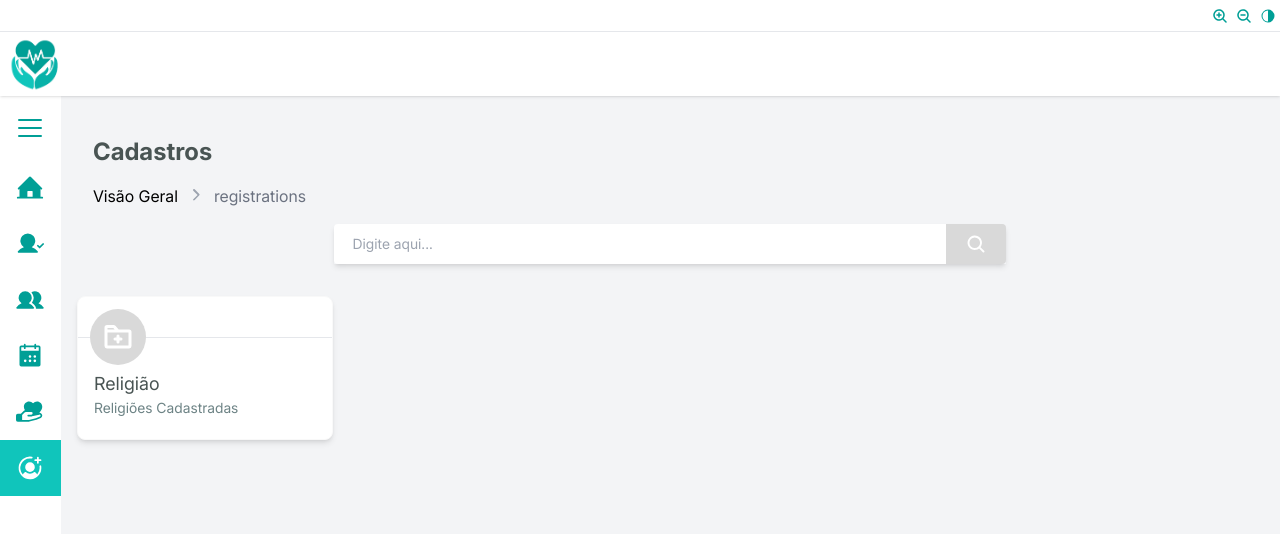
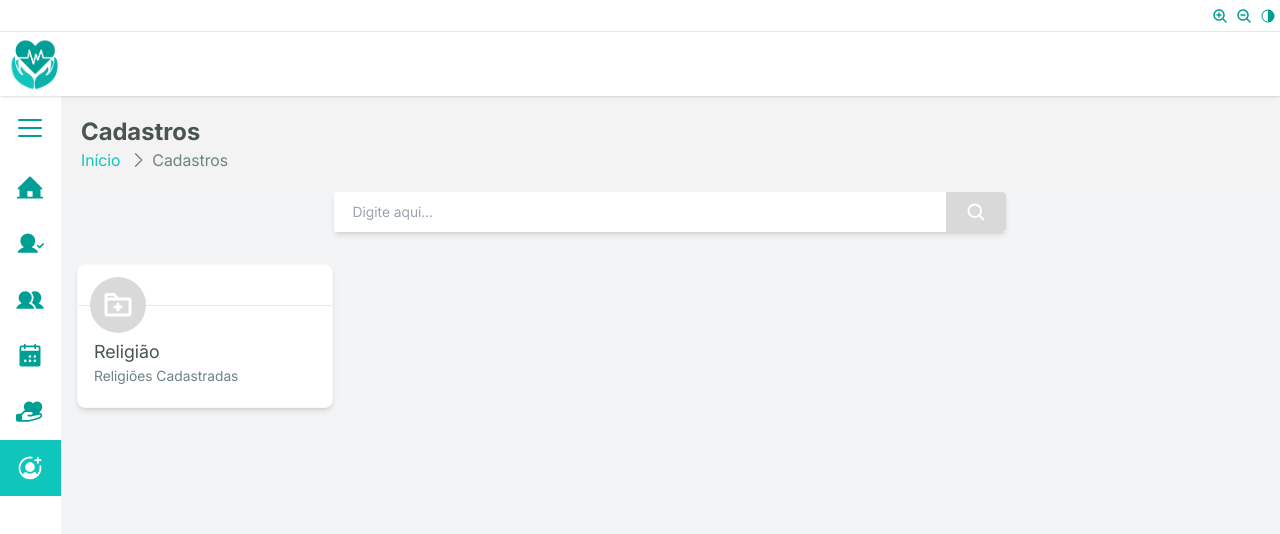
Before and after one commit to Fatec-ADS-AMS2024/SeniorCareManager-Frontend, a React (Vite) app in the folder SeniorCareManagerFrontend/: page /registrations in a window 1280 px wide. Shown: the top 534 px of the page. Built offline with nearby package versions, Linux system fonts and the light colour scheme.

Commit message:
:sparkles: feat: Breadcrumb e PageTitle adicionados

```diff
--- a/SeniorCareManagerFrontend/src/components/Breadcrumb/index.tsx
+++ b/SeniorCareManagerFrontend/src/components/Breadcrumb/index.tsx
@@ -1,65 +1,53 @@
 import { Link, useLocation } from "react-router-dom";
+import { CaretRight } from "@phosphor-icons/react";
 
 export default function Breadcrumb() {
   const location = useLocation();
-  const pathnames = location.pathname
-    .split("/")
-    .filter((x) => x && x.toLowerCase() !== "home"); // Remove a primeira ocorrência de "home"
+  const pathnames = location.pathname.split("/").filter((x) => x);
+
+  // Mapeamento para traduzir as rotas
+  // ADICIONAR A ROTA DA SUA PÁGINA E COLOCAR EM PORTUGUÊS ENTRE ASPAS
+  //EXEMPLO: REGISTER: "CADASTROS"
+  const breadcrumbNameMap: { [key: string]: string } = {
+    generalAdministrator: "Visão Geral",
+    registrations: "Cadastros",
+    religionregistration: "Cadastro de Religião",
+    accessibility: "Acessibilidade",
+  };
 
   return (
-    <nav className="flex items- p-4 space-x-4" aria-label="Breadcrumb">
-
-      <ul className="flex">
-        {/* Adiciona "Home" manualmente como o primeiro item */}
+    <nav
+      className="flex items-center space-x-2"
+      aria-label="Breadcrumb"
+    >
+      <ul className="flex items-center space-x-1">
+        {/* Primeiro item: Início */}
         <li className="flex items-center">
-          <Link to="/" className="text-textSecundary hover:text-textPrimary">
-            Visão Geral
+          <Link to="/" className="text-secondary hover:text-primary font-medium">
+            Início
           </Link>
-          {pathnames.length > 0 && (
-            <svg
-              className="h-5 w-5 text-gray-400 mx-2"
-              xmlns="http://www.w3.org/2000/svg"
-              viewBox="0 0 20 20"
-              fill="currentColor"
-              aria-hidden="true"
-            >
-              <path
-                fillRule="evenodd"
-                d="M7.293 14.707a1 1 0 010-1.414L11.586 9 7.293 4.707a1 1 0 011.414-1.414l4.586 4.586a1 1 0 010 1.414l-4.586 4.586a1 1 0 01-1.414 0z"
-                clipRule="evenodd"
-              />
-            </svg>
-          )}
         </li>
 
-        {/* Processa as partes da URL */}
+        {/* Renderização dinâmica dos caminhos */}
         {pathnames.map((value, index) => {
-          const to = `/${pathnames.slice(0, index + 1).join("/")}`; // Reconstrói a URL para cada nível.
-          const isLast = index === pathnames.length - 1; // Verifica se é o último item.
+          const to = `/${pathnames.slice(0, index + 1).join("/")}`;
+          const isLast = index === pathnames.length - 1;
+
           return (
             <li key={to} className="flex items-center">
+              {/* Seta entre os itens */}
+              <CaretRight className="text-textSecondary h-5 w-5 mx-1" />
               {isLast ? (
-                // Último item não é clicável
-                <span className="text-gray-500">{value}</span>
+                <span className="text-textSecondary font-medium">
+                  {breadcrumbNameMap[value] || value}
+                </span>
               ) : (
-                <Link to={to} className="text-primary hover:text-hoverPrimary">
-                  {value}
+                <Link
+                  to={to}
+                  className="text-secondary hover:text-primary font-medium"
+                >
+                  {breadcrumbNameMap[value] || value}
                 </Link>
-              )}
-              {!isLast && (
-                <svg
-                  className="h-5 w-5 text-gray-400 mx-2"
-                  xmlns="http://www.w3.org/2000/svg"
-                  viewBox="0 0 20 20"
-                  fill="currentColor"
-                  aria-hidden="true"
-                >
-                  <path
-                    fillRule="evenodd"
-                    d="M7.293 14.707a1 1 0 010-1.414L11.586 9 7.293 4.707a1 1 0 011.414-1.414l4.586 4.586a1 1 0 010 1.414l-4.586 4.586a1 1 0 01-1.414 0z"
-                    clipRule="evenodd"
-                  />
-                </svg>
               )}
             </li>
           );
--- /dev/null
+++ b/SeniorCareManagerFrontend/src/components/BreadcrumbPageTitle/index.tsx
@@ -0,0 +1,17 @@
+import Breadcrumb from "../Breadcrumb";
+import PageTitle from "../PageTitle";
+
+interface BreadcrumbPageTitleProps {
+  title: string;
+}
+
+export default function Breadcrumb_PageTitle({
+  title,
+}: BreadcrumbPageTitleProps) {
+  return (
+    <div className="bg-neutral p-5">
+      <PageTitle title={title} />
+      <Breadcrumb />
+    </div>
+  );
+}
--- a/SeniorCareManagerFrontend/src/components/PageTitle/index.tsx
+++ b/SeniorCareManagerFrontend/src/components/PageTitle/index.tsx
@@ -1,10 +1,10 @@
-interface TitleProps {
+interface PageTitleProps {
   title: string;
 }
 
-export default function PageTitle({ title }: TitleProps) {
+export default function PageTitle({ title }: PageTitleProps) {
   return (
-      <div className="pt-2 pl-4">
+    <div>
       <h1 className="text-2xl font-bold text-textPrimary">{title}</h1>
     </div>
   );
--- a/SeniorCareManagerFrontend/src/pages/GeneralAdministrator/index.tsx
+++ b/SeniorCareManagerFrontend/src/pages/GeneralAdministrator/index.tsx
@@ -1,11 +1,9 @@
-import Breadcrumb from "../../components/Breadcrumb";
-import PageTitle from "../../components/PageTitle";
+import BreadcrumbPageTitle from "../../components/BreadcrumbPageTitle";
 
 export default function GeneralAdministrator() {
     return (
         <div>
-            <PageTitle title={"Visão Geral"} />
-            <Breadcrumb/>
+            <BreadcrumbPageTitle title="Visão Geral" />
         </div>
     );
 }
--- a/SeniorCareManagerFrontend/src/pages/Registrations/ReligionRegistration.tsx
+++ b/SeniorCareManagerFrontend/src/pages/Registrations/ReligionRegistration.tsx
@@ -3,6 +3,7 @@ import ReligionService from '../../services/religionService';
 import Religion from '../../types/models/Religion';
 import Table from '../../components/Table';
 import { Pencil, Trash } from '@phosphor-icons/react';
+import BreadcrumbPageTitle from '../../components/BreadcrumbPageTitle';
 
 export default function ReligionRegistration() {
   const columns = ['Nome'];
@@ -31,8 +32,11 @@ export default function ReligionRegistration() {
   )
 
   return (
-    <div className="p-4">
-      <Table columns={columns} data={data} actions={<Actions />} />
+    <div>
+      <BreadcrumbPageTitle title="Cadastro de Religião" />
+      <div className="px-4">
+        <Table columns={columns} data={data} actions={<Actions />} />
+      </div>
     </div>
   );
 }
--- a/SeniorCareManagerFrontend/src/pages/Registrations/index.tsx
+++ b/SeniorCareManagerFrontend/src/pages/Registrations/index.tsx
@@ -2,8 +2,7 @@ import { FolderPlus } from '@phosphor-icons/react';
 import { routes } from "../../routes/routes";
 import Card from "../../components/Card";
 import SearchBar from "../../components/SearchBar";
-import PageTitle from '../../components/PageTitle';
-import Breadcrumb from '../../components/Breadcrumb';
+import BreadcrumbPageTitle from '../../components/BreadcrumbPageTitle';
 
 const cards = [
   {
@@ -16,15 +15,14 @@ const cards = [
 
 export default function RegisterPage() {
   return (
-    <div className="min-h-screen bg-gray-100 py-8 px-4">
+    <div className="min-h-screen bg-gray-100">
 
-      <PageTitle title='Cadastros' />
-      <Breadcrumb/>
+      <BreadcrumbPageTitle title="Cadastros" />
       {/* Search Bar Section */}
       <SearchBar placeholder="Digite aqui..." action={console.log} />
 
       {/* Card Grid */}
-      <div className="mt-8 flex flex-wrap items-center gap-8">
+      <div className="mt-8 flex flex-wrap items-center gap-8 px-4">
         {cards.map(({ text, icon, page, subText }) => (
           <Card
             key={text}
```
Lines whose indentation alone changed are shown as unchanged.
